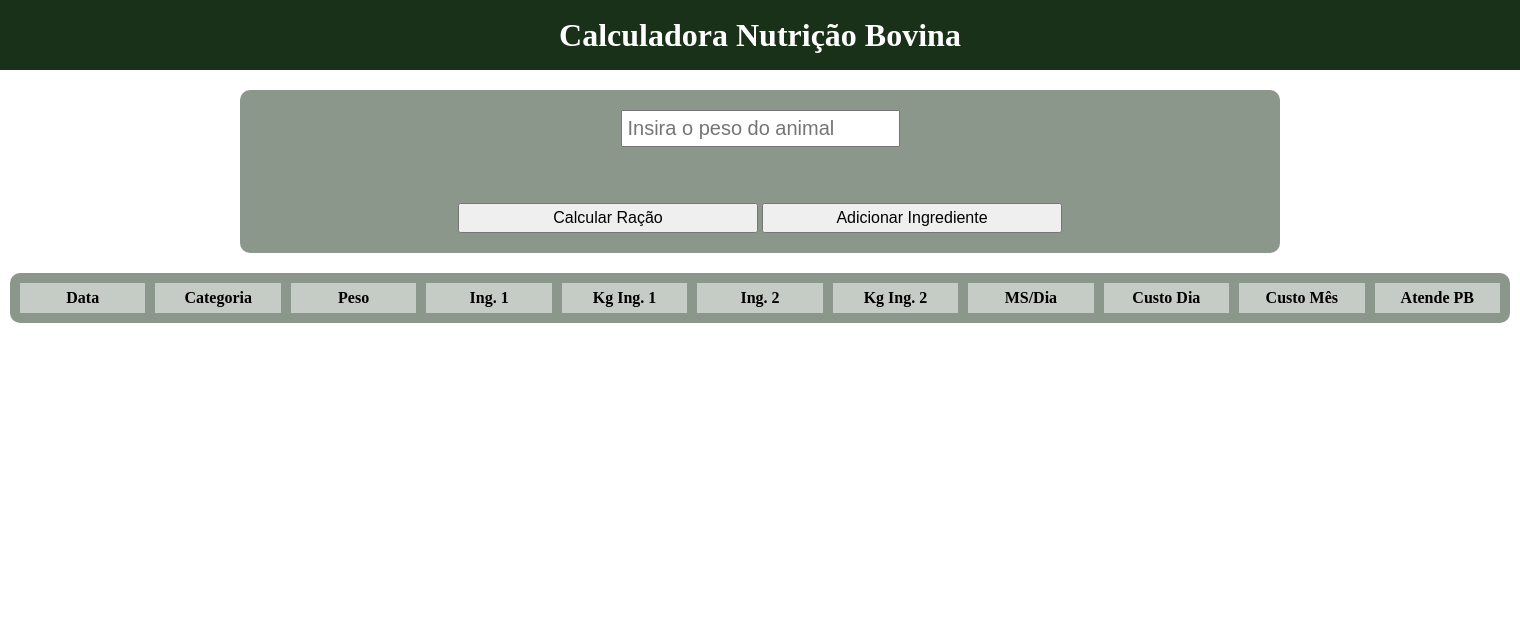
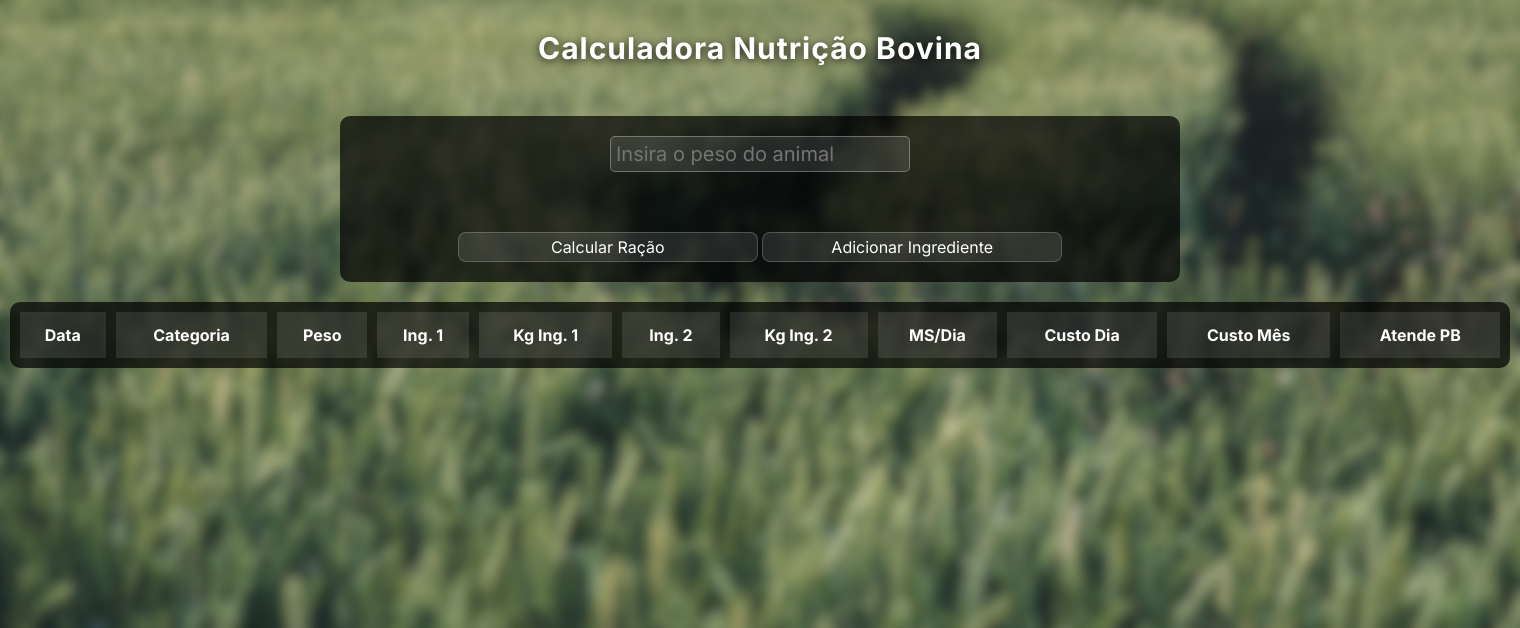
Before and after one commit to dmrodrigues-dev/calculadora-nutricao-bovina, a Flask app: page / in a window 1520 px wide. Shown: the top 628 px of the page. Run offline with Flask 3, Linux system fonts and the light colour scheme; lists and menus that the app fills with data are empty.

Commit message:
style: improve UI with background image and visual polish

```diff
--- a/web/static/style.css
+++ b/web/static/style.css
@@ -1,41 +1,63 @@
+@import url('https://fonts.googleapis.com/css2?family=Inter:wght@400;600;700&display=swap');
+
 * {
     margin: 0 auto;
     padding: 0;
+    color: white;
+    font-family: 'Inter', sans-serif;
+}
+
+body {
+    background-image: url('images/bg.jpg');
+    background-repeat: no-repeat;
+    background-attachment: fixed;
+    background-position: center center;
+    background-size: cover;
 }
 
 h1 {
-    background-color: rgb(25, 48, 25);
-    color: white;
+    color: rgb(255, 255, 255);
     text-align: center;
     align-content: center;
-    height: 70px;
+    font-size: 30px;
+    font-weight: 700;
+    letter-spacing: 1px;
+    padding: 30px 0;
+    height: auto;
+    text-shadow: 0 2px 8px rgba(0, 0, 0, 0.8);
 }
 
 table {
     margin: 20px auto;
-    background-color: rgba(25, 48, 25, 0.5);
+    background-color: rgba(0, 0, 0, 0.7);
     border-spacing: 10px 10px;
     border-radius: 10px;
-    width: 1500px;
+    width: 100%;
+    max-width: 1500px;
 }
 
 th, td {
-    background-color: rgba(255, 255, 255, 0.5);
-    width: 110px;
+    background-color: rgba(255, 255, 255, 0.1);
+    padding: 8px;
     height: 30px;
     text-align: center;
 }
 
 #main-form {
     margin-top: 20px;
-    width: 1000px;
+    width: 90%;
+    max-width: 800px;
     border-radius: 10px;
-    background-color: rgba(25, 48, 25, 0.5);
+    background-color: rgba(0, 0, 0, 0.7);
     text-align: center;
     padding: 20px;
 }
 
 #peso {
+    color: white;
+    background-color: rgba(255, 255, 255, 0.1);
+    border: 1px solid rgba(255, 255, 255, 0.3);
+    border-radius: 5px;
     font-size: 20px;
     padding: 5px;
     margin-bottom: 20px;
@@ -54,6 +76,16 @@ label {
     width: 300px;
     height: 30px;
     font-size: 16px;
+    background-color: rgba(255, 255, 255, 0.1);
+    border-radius: 8px;
+    border: 1px solid rgba(255, 255, 255, 0.2);
+    color: white;
+    cursor: pointer;
+    transition: background-color 0.2s;
+}
+
+.main-but:hover {
+    background-color: rgba(255, 255, 255, 0.15);
 }
 
 .modal {
```
Also changed, not shown: web/static/images/bg.jpg (added).
